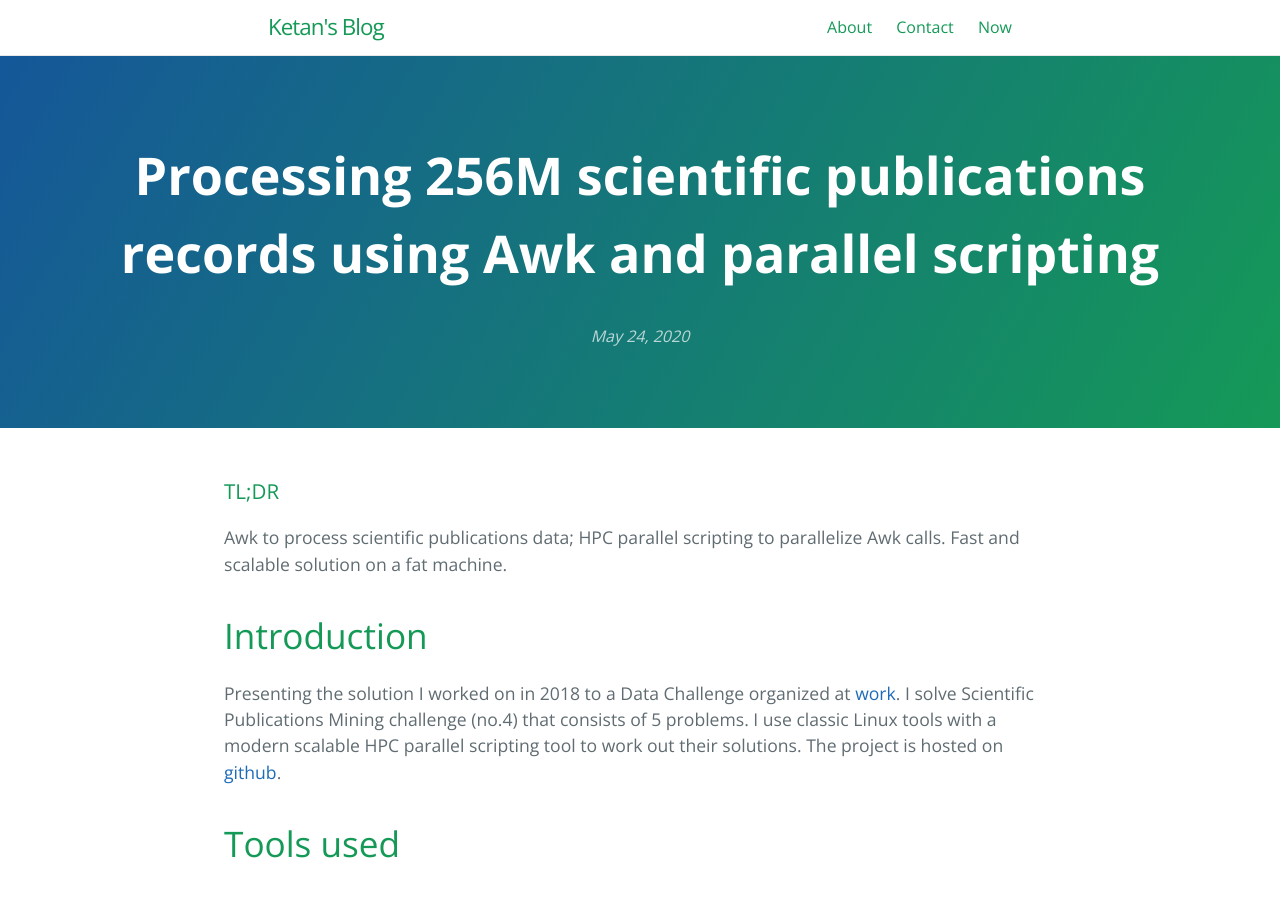
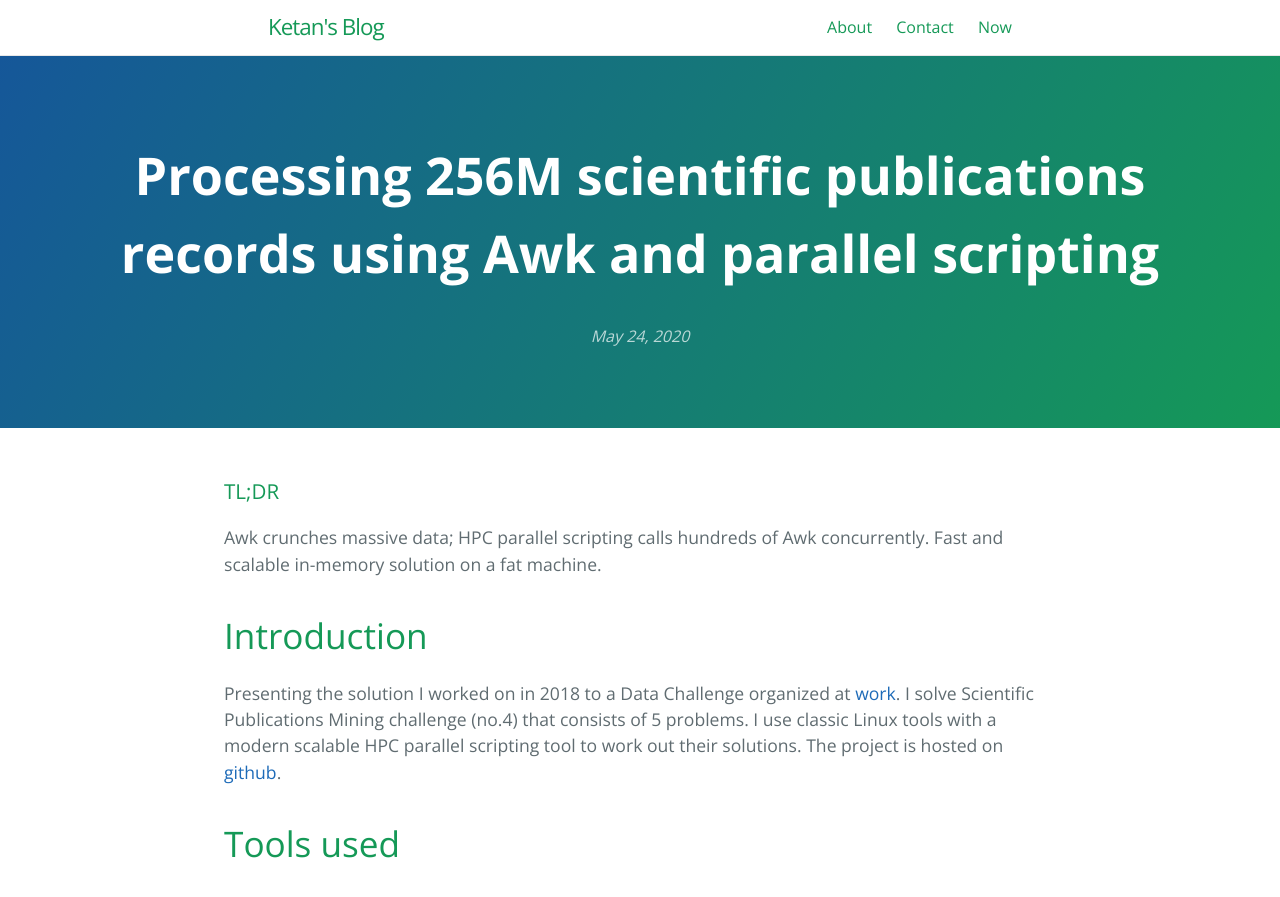
Before and after one commit to ketancmaheshwari/ketancmaheshwari.github.io, a Jekyll site: the page built from _posts/2020-05-19-SMC18-Data-Challenge-4.md, in a window 1280 px wide and 900 px high. Shown: the top 897 px of the window. Built offline with Jekyll 4.4.1, drawn with Linux system fonts in a browser that asks for light colours.

Commit message:
made updates, close to pub

```diff
--- a/_posts/2020-05-19-SMC18-Data-Challenge-4.md
+++ b/_posts/2020-05-19-SMC18-Data-Challenge-4.md
@@ -6,7 +6,7 @@ categories: blog
 ---
 
 ### TL;DR
-Awk to process scientific publications data; HPC parallel scripting to parallelize Awk calls. Fast and scalable solution on a fat machine.
+Awk crunches massive data; HPC parallel scripting calls hundreds of Awk concurrently. Fast and scalable in-memory solution on a fat machine.
 
 # Introduction
 
```
